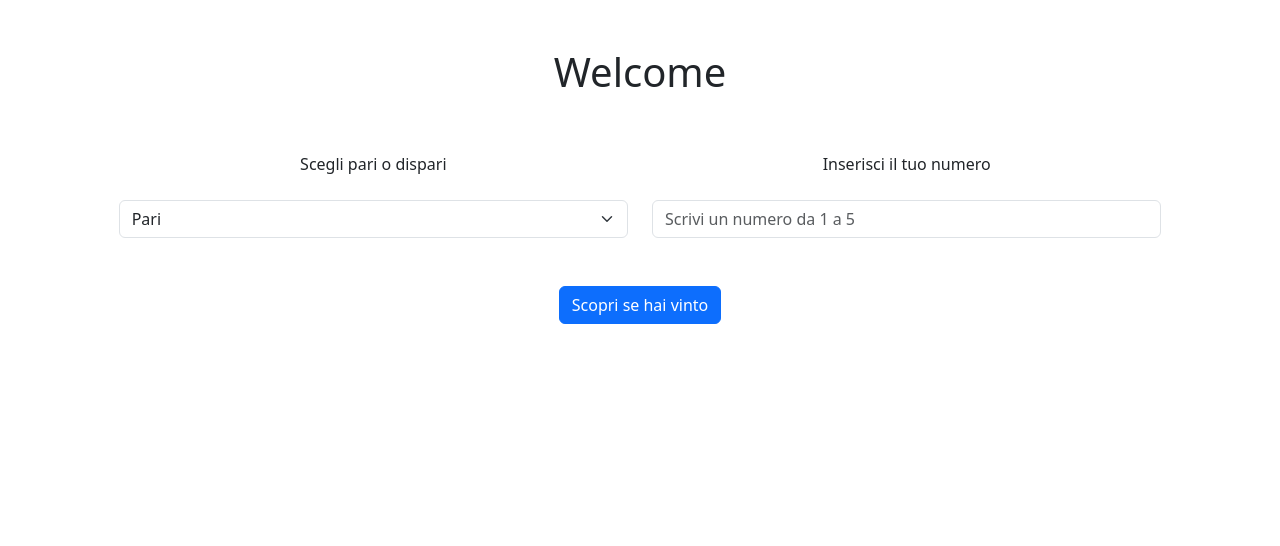
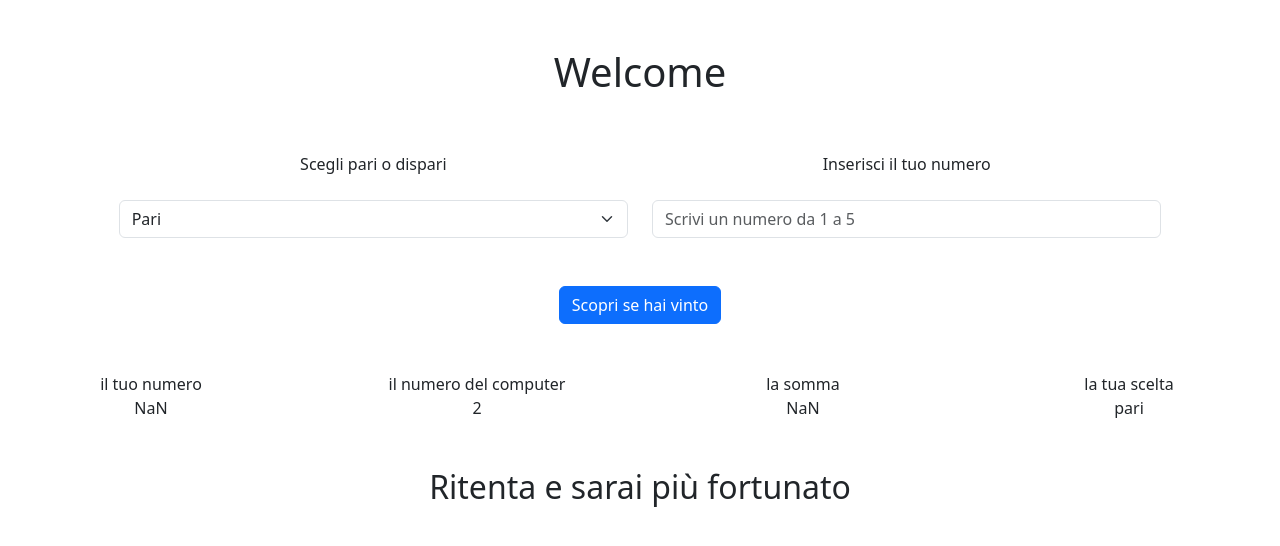
Before and after one commit to SerenaMalusa/js-paliedispari, a plain HTML site: page dispari/index.html in a window 1280 px wide. Both pictures are taken after a click on the button "Scopri se hai vinto". Drawn offline with nearby package versions, Linux system fonts and the light colour scheme.

Commit message:
feat(dispari): add all code for button click

```diff
--- a/dispari/index.html
+++ b/dispari/index.html
@@ -42,7 +42,7 @@
 
         <button id="send-button" class="btn btn-primary mt-5" type="button">Scopri se hai vinto</button>
 
-        <h2 class="h1 mt-5" id="result-output"></h2>
+        <div class="mt-5 mx-auto" id="result-output"></div>
 
         <!-- JAVASCRIPT -->
         <!-- my script -->
--- a/dispari/js/script.js
+++ b/dispari/js/script.js
@@ -1,6 +1,5 @@
 // 1. prendo gli elementi dal dom
-const Option1El = document.getElementById('option-1');
-const Option2El = document.getElementById('option-2');
+const selectEl = document.getElementById('select');
 const numInputEl = document.getElementById('num-input');
 const sendBtn = document.getElementById('send-button');
 const resultOputputEl = document.getElementById('result-output');
@@ -12,13 +11,48 @@ sendBtn.addEventListener('click', function() {
     const pcNum = getRandomNum(5,1);
 
     // 4. prendo il numero dell'utente
-    const userNum = numInputEl.value;
+    const userNum = parseInt(numInputEl.value.trim());
 
     // 5. sommo numero utente e numero random
     const sum = userNum + pcNum;
 
     // 6. invoco la funzione èPari
-    console.log(isEven(userNum));
+    let sumValue = isEven(sum);
+
+    // 7. prendo la scelta dell'utente
+    const userChoice = selectEl.value.trim();
+
+    // 8. se la scelta utente è uguale al risultato della somma ha vinto l'utente
+    // 9. altrimenti l'utente ha perso
+    const result = sumValue == userChoice ? 'Hai vinto!' : 'Ritenta e sarai più fortunato';
+
+    // stampo in pagina
+    resultOputputEl.innerHTML = `
+    <div class='row justify-content-center'>
+                <div class="col-3">
+                    il tuo numero
+                    <br>
+                    ${userNum}
+                </div>
+                <div class="col-3">
+                    il numero del computer
+                    <br>
+                    ${pcNum}
+                </div>
+                <div class="col-3">
+                    la somma
+                    <br>
+                    ${sum}
+                </div>
+                <div class="col-3">
+                    la tua scelta
+                    <br>
+                    ${userChoice}
+                </div>
+
+            </div>
+            <h2 class="mt-5">${result}</h2>`;
+
 })
 
 function getRandomNum (max, min = 0) {
```
